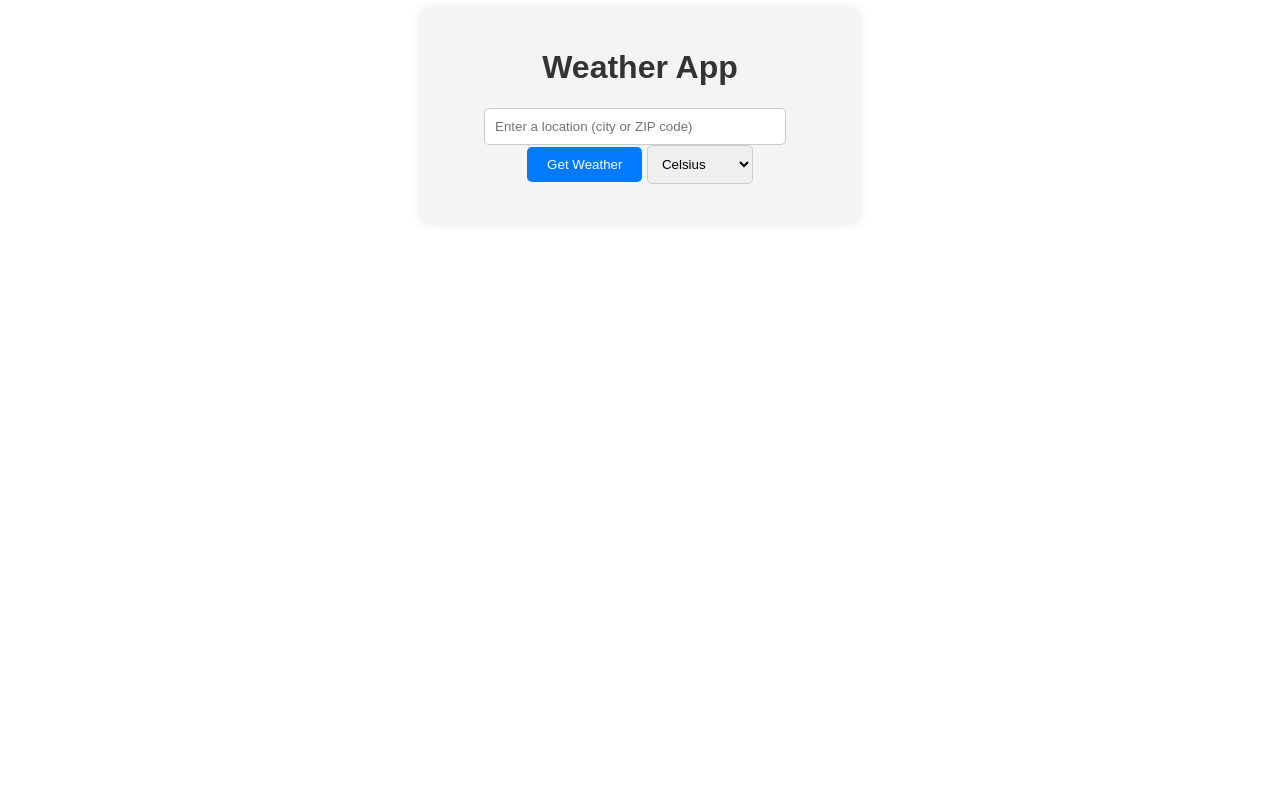
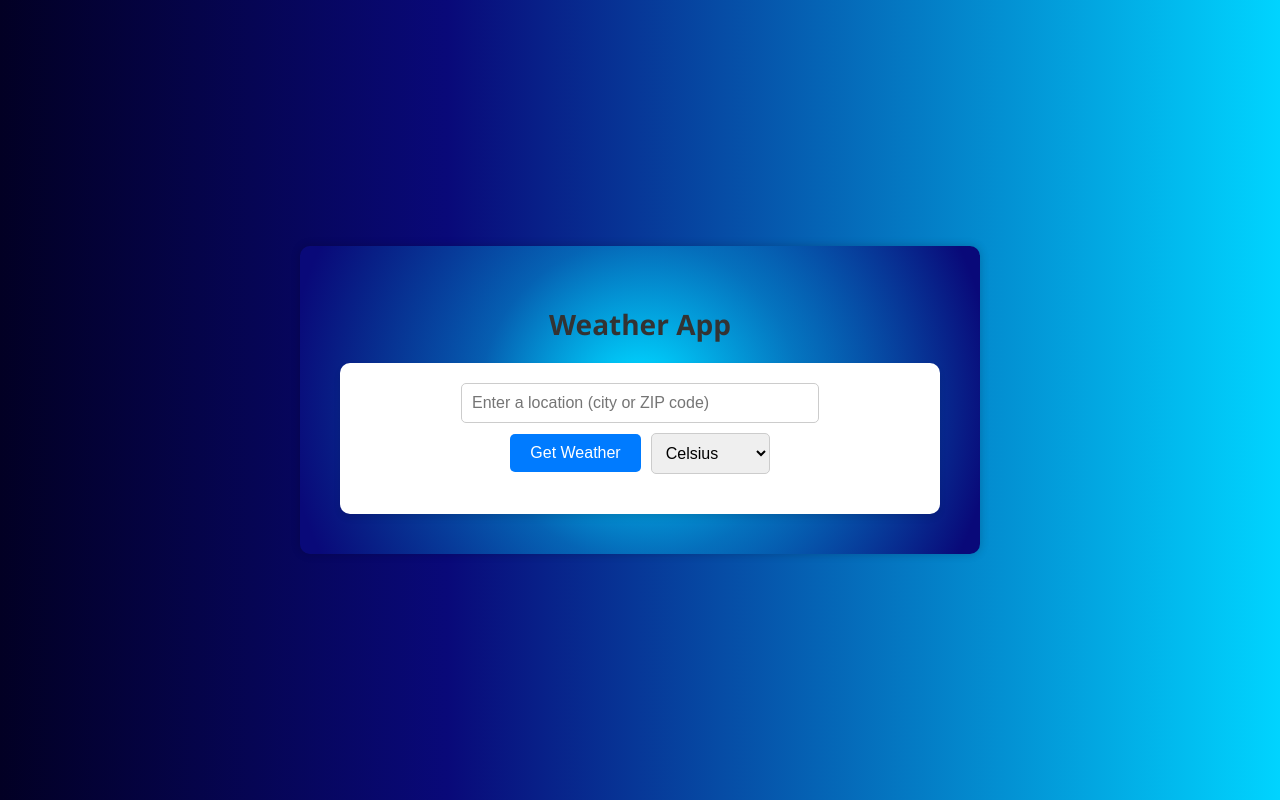
Before and after one commit to AashviKothari/weatherApp, a plain HTML site: page index.html in a window 1280 px wide. Drawn offline with Linux system fonts and the light colour scheme.

Commit message:
UI Updated

```diff
--- a/index.html
+++ b/index.html
@@ -9,16 +9,20 @@
 <body>
     <div class="container">
         <h1>Weather App</h1>
+        <div class="weather-widget">
             <div class="search-box">
                 <input type="text" id="locationInput" placeholder="Enter a location (city or ZIP code)">
+                <div class="button-dropdown-container">
                     <button id="getWeatherBtn">Get Weather</button>
                     <select id="unitSelector">
                         <option value="metric">Celsius</option>
                         <option value="imperial">Fahrenheit</option>
                     </select>
                 </div>
+            </div>
             <div class="weather-info" id="weatherInfo">
                 <!-- Weather data will be displayed here -->
+            </div>
         </div>
     </div>
     <script src="script.js"></script>
--- a/styles.css
+++ b/styles.css
@@ -1,31 +1,56 @@
 body {
-    font-family: Arial, sans-serif;
+    font-family: 'Segoe UI', Tahoma, Geneva, Verdana, sans-serif;
+    background: rgb(2,0,36);
+background: linear-gradient(90deg, rgba(2,0,36,1) 0%, rgba(9,9,121,1) 35%, rgba(0,212,255,1) 100%);
+    margin: 0;
+    padding: 0;
+    display: flex;
+    justify-content: center;
+    align-items: center;
+    height: 100vh;
 }
 
 .container {
     text-align: center;
-    max-width: 400px;
-    margin: 0 auto;
-    padding: 20px;
-    background-color: #f4f4f4;
+    width: 80%; /* Adjust the width as needed */
+    max-width: 600px; /* Set a maximum width */
+    padding: 40px;
+    background: rgb(0,212,255);
+background: radial-gradient(circle, rgba(0,212,255,1) 6%, rgba(4,128,199,0.68968837535014) 43%, rgba(9,9,121,1) 95%);
     border-radius: 10px;
-    box-shadow: 0 0 10px rgba(0, 0, 0, 0.1);
+    box-shadow: 0 0 10px rgba(0, 0, 0, 0.2);
 }
+
 
 h1 {
     color: #333;
+    font-size: 28px;
+    margin-bottom: 20px;
 }
 
+.weather-widget {
+    background-color: #fff;
+    padding: 20px;
+    border-radius: 10px;
+    box-shadow: 0 4px 6px rgba(0, 0, 0, 0.1);
+}
+
+
 .search-box {
+    display: flex;
+    flex-direction: column;
+    justify-content: center;
+    align-items: center;
     margin-bottom: 20px;
 }
 
 input[type="text"] {
-    width: 70%;
+    width: 60%;
     padding: 10px;
-    margin-right: 10px;
     border: 1px solid #ccc;
     border-radius: 5px;
+    font-size: 16px;
+    outline: none;
 }
 
 button {
@@ -35,14 +60,23 @@ button {
     border: none;
     border-radius: 5px;
     cursor: pointer;
+    font-size: 16px;
+    outline: none;
+    transition: background-color 0.3s;
+    margin-right: 10px; /* Add margin between button and dropdown */
+}
+
+button:hover {
+    background-color: #0056b3;
 }
 
 select {
     padding: 10px;
+    font-size: 16px;
     border: 1px solid #ccc;
     border-radius: 5px;
+    outline: none;
 }
-
 .weather-info {
     text-align: left;
     display: none;
@@ -52,4 +86,11 @@ select {
 .error-message {
     color: red;
     font-weight: bold;
+    margin-top: 10px;
+    font-size: 18px;
 }
+.button-dropdown-container {
+    display: flex;
+    align-items: center;
+    margin-top: 10px; /* Add margin to separate from the input field */
+}
```
Lines whose indentation alone changed are shown as unchanged.
